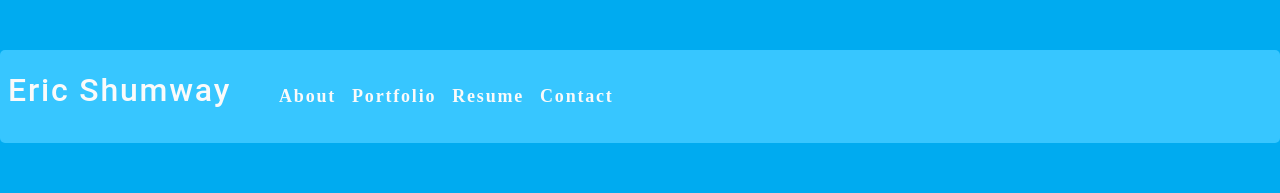
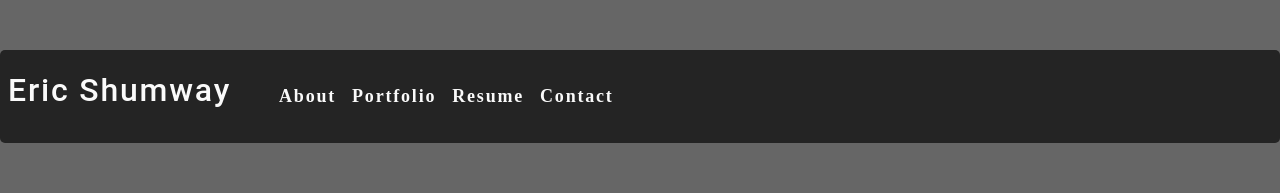
Before and after one commit to eshumway1045/Personal-Portfolio-2.0, a React (Create React App) app: page / in a window 1280 px wide. Shown: the top 193 px of the page. Built offline with nearby package versions, Linux system fonts and the light colour scheme.

Commit message:
changes to color scheme and photo.

```diff
--- a/src/index.css
+++ b/src/index.css
@@ -23,8 +23,8 @@ main {
   --secondary: #f3a847;
   --tertiary: #b12704;
   --light: #fafafa;
-  --dark: #00abf0;
-  --darker: #37c6ff;
+  --dark: #666666;
+  --darker: #242424;
   --error: rgb(228, 46, 1);
   --spacing-one: calc(1rem * 0.5);
   --spacing-two: calc(1rem);
```
